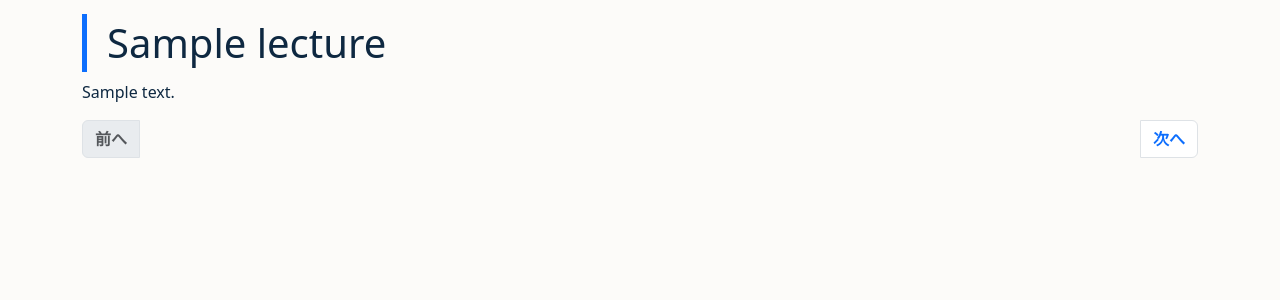
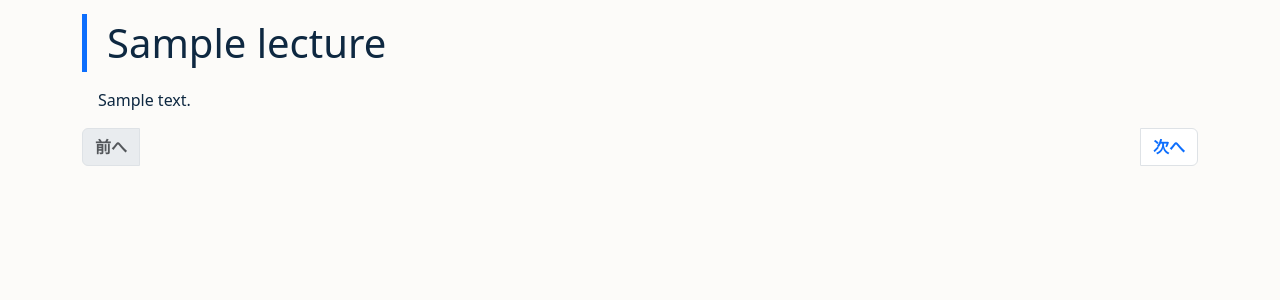
Before and after one commit to e1q23079/SeminarBase2, a Django app: template app/seminar_base2/templates/document.html in a window 1280 px wide. Shown: the part 56-356 px from the top of the page. Run offline with Django 5.2, Linux system fonts and the light colour scheme; tables that the repository leaves empty hold one stand-in row (values such as "Sample post"); the template is opened without the code that fills it: values that come from a table or form of the project are taken from there, most other values are stand-ins (such as "Sample title", 1, 10 or a date in 2020); some libraries are stand-ins or nearby versions.

Commit message:
講義コンテンツのスタイルを改善し、lecture-contentクラスを追加

```diff
--- a/app/seminar_base2/templates/document.html
+++ b/app/seminar_base2/templates/document.html
@@ -34,7 +34,7 @@
 
 {% block content %}
 <h1>{{ lecture.title }}</h1>
-<div>
+<div class="lecture-content">
     <p>{{ lecture.content | safe }}</p>
 </div>
 <nav aria-label="Page navigation example">
--- a/app/seminar_base2/templates/print.html
+++ b/app/seminar_base2/templates/print.html
@@ -29,8 +29,10 @@
     <div class="container">
         {% for lecture in lectures %}
         <h1>{{ lecture.title }}</h1>
-        {{ lecture.content|safe }}
+        <div class="lecture-content">
+            {{ lecture.content|safe }}
         <hr>
+        </div>
         {% endfor %}
     </div>
     <footer class="bg-light text-center">
--- a/app/static/css/doc.css
+++ b/app/static/css/doc.css
@@ -46,3 +46,7 @@ blockquote {
     padding: 0.25em;
     background-color: #F2F2F2;
 }
+
+.lecture-content {
+    margin: 1em;
+}
```
